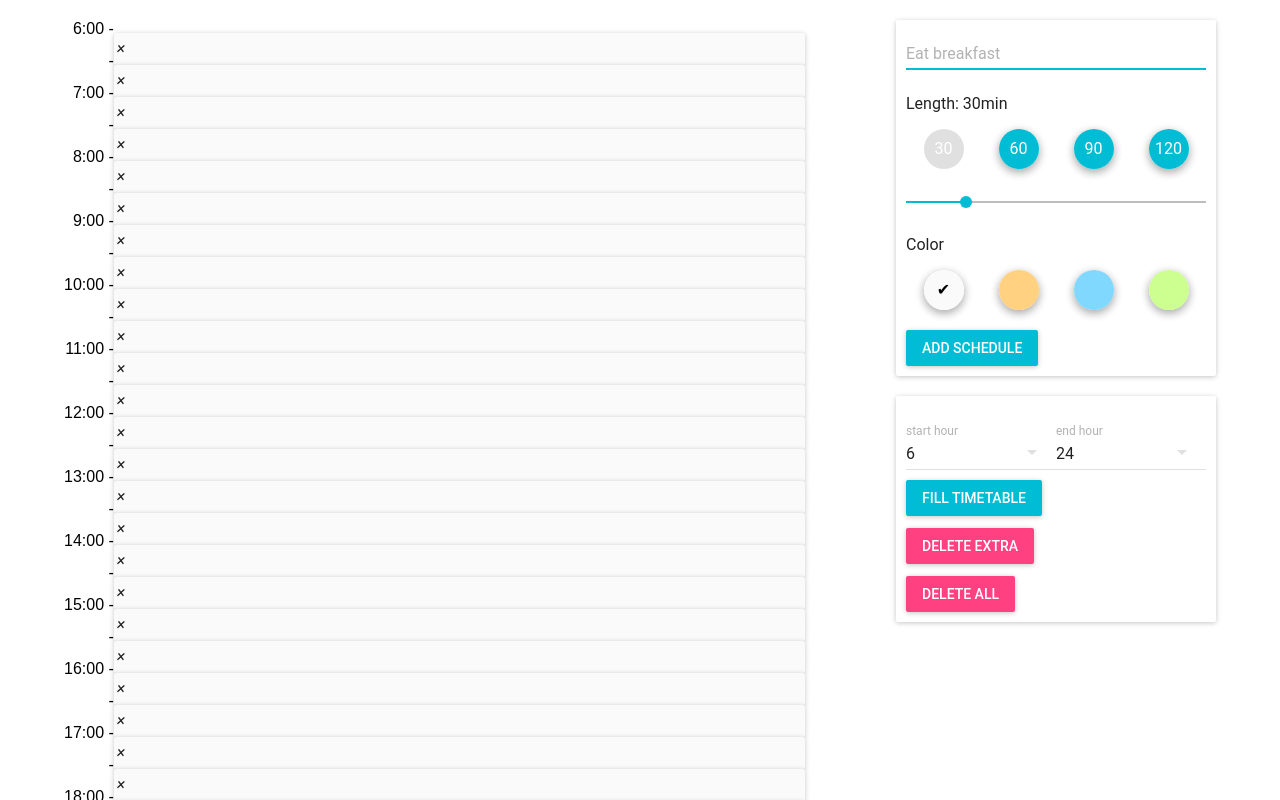
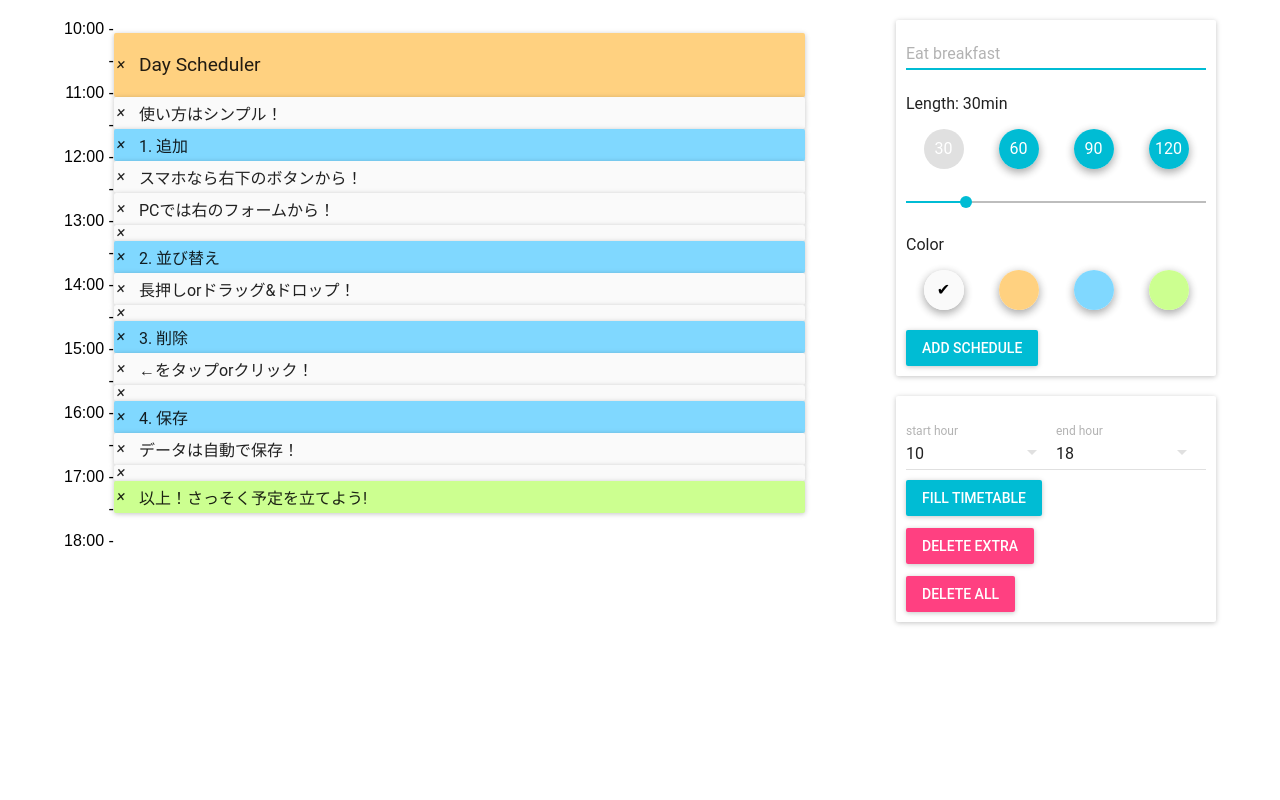
Before and after one commit to chikuwa111/day_scheduler, a React (Create React App) app: page / in a window 1280 px wide. Shown: the top 800 px of the page. Built offline with nearby package versions, Linux system fonts and the light colour scheme.

Commit message:
Add TutorialState

```diff
--- a/src/components/App.js
+++ b/src/components/App.js
@@ -2,6 +2,7 @@ import React from 'react'
 import throttle from 'lodash/throttle'
 import MediaQuery from 'react-responsive'
 import {loadState, saveState} from '../lib/localStorage'
+import {TutorialState} from '../constants'
 import MuiThemeProvider from 'material-ui/styles/MuiThemeProvider'
 import Paper from 'material-ui/Paper'
 import FloatingActionButton from 'material-ui/FloatingActionButton'
@@ -33,23 +34,8 @@ class App extends React.Component {
 
   get initialState() {
     const localState = loadState()
-    if (localState) {
-      return {
-        ...localState,
-        isFormModalOpen: false,
-        isSettingModalOpen: false,
-      }
-    }
-
-    const initialTask = {
-      name: '',
-      length: 30,
-      color: '#fafafa',
-    }
     return {
-      tasks: Array(36).fill(initialTask),
-      start: 6,
-      end: 24,
+      ...localState || TutorialState,
       isFormModalOpen: false,
       isSettingModalOpen: false,
     }
--- a/src/constants/index.js
+++ b/src/constants/index.js
@@ -11,3 +11,26 @@ export const TimeLengths = [
   90,
   120,
 ]
+
+export const TutorialState = {
+  tasks:[
+    {name: 'Day Scheduler', length: 60, color: '#ffd180'},
+    {name: '使い方はシンプル！',length: 30,color: '#fafafa'},
+    {name: '1. 追加', length: 30, color: '#80d8ff'},
+    {name: 'スマホなら右下のボタンから！', length: 30, color: '#fafafa'},
+    {name: 'PCでは右のフォームから！', length: 30, color: '#fafafa'},
+    {name: '', length: 15, color: '#fafafa'},
+    {name: '2. 並び替え', length: 30, color: '#80d8ff'},
+    {name: ' 長押しorドラッグ&ドロップ！', length: 30, color: '#fafafa'},
+    {name: '', length: 15, color: '#fafafa'},
+    {name: '3. 削除', length: 30, color: '#80d8ff'},
+    {name: '←をタップorクリック！', length: 30, color: '#fafafa'},
+    {name: '', length: 15, color: '#fafafa'},
+    {name: '4. 保存', length: 30, color: '#80d8ff'},
+    {name: 'データは自動で保存！', length: 30, color: '#fafafa'},
+    {name: '', length: 15, color: '#fafafa'},
+    {name: '以上！さっそく予定を立てよう!', length: 30, color: '#ccff90'},
+  ],
+  start: 10,
+  end: 18,
+}
```
